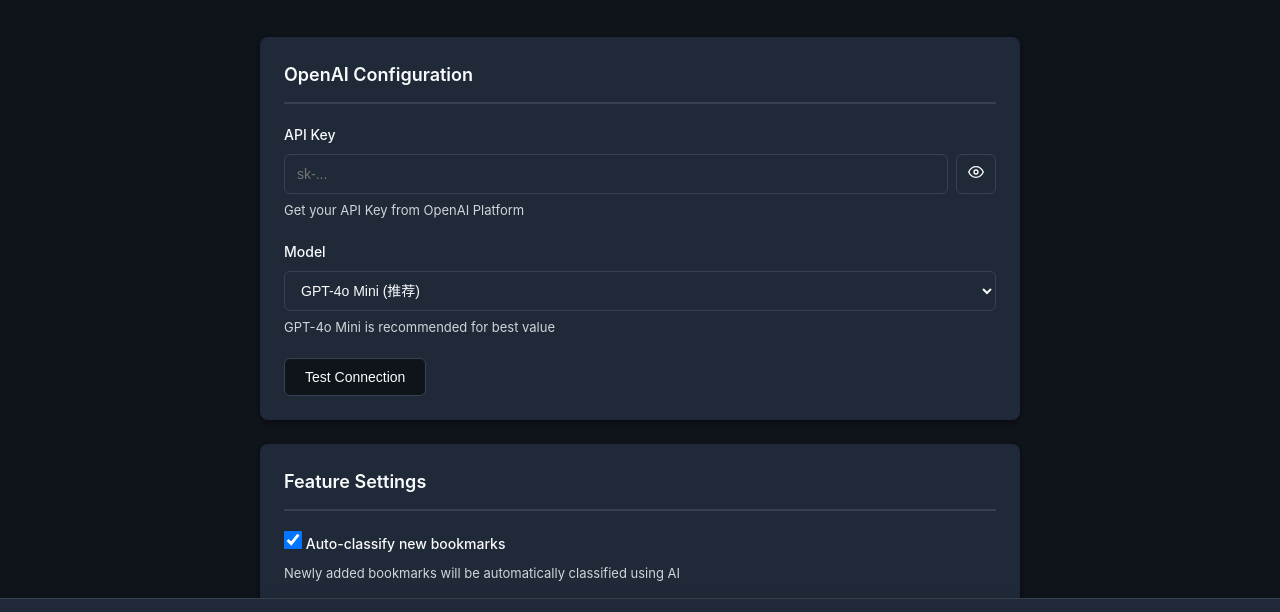
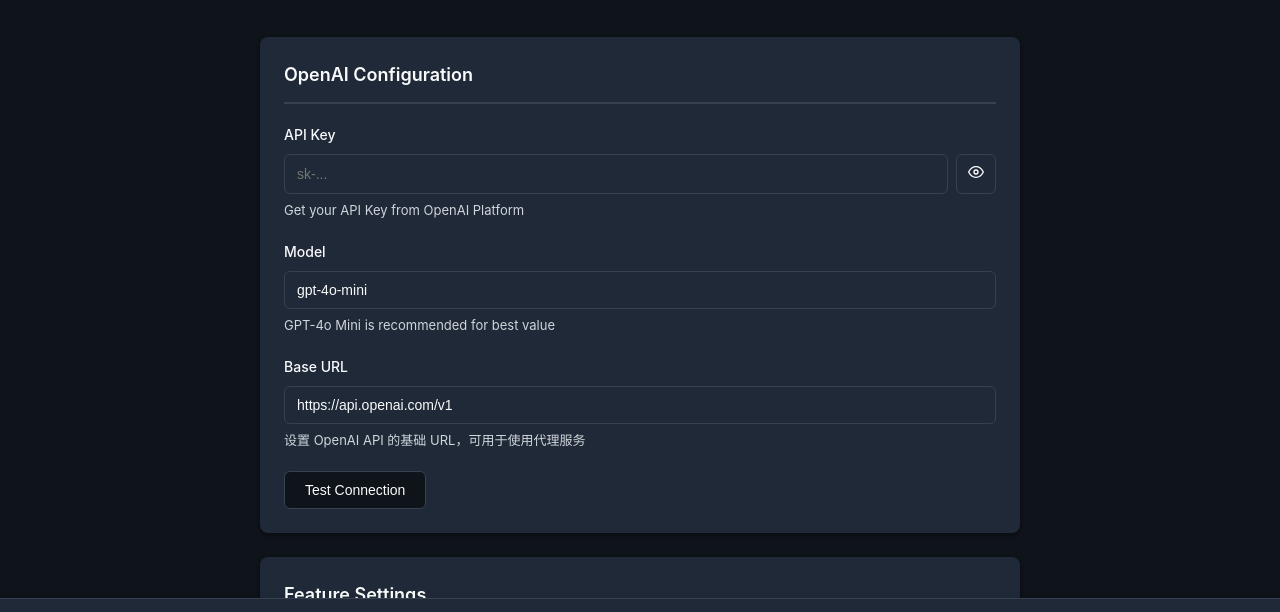
Before and after one commit to issakk/bookmark-ai, a browser extension: page options.html in a window 1280 px wide. Shown: the part 128-740 px from the top of the page. Drawn offline with Linux system fonts and the light colour scheme.

Commit message:
✨ feat(options): 支持自定义 OpenAI API 基础地址
- 将模型选择下拉框改为可输入文本框，支持自定义模型名称
- 新增 baseURL 配置项，允许设置 OpenAI API 的代理地址
- 更新选项页面表单结构，添加 Base URL 输入说明
- 修改连接测试逻辑，使用配置的 baseURL 初始化 OpenAI 服务
- 完善存储管理器，新增 get/setOpenAIBaseURL 方法

BREAKING CHANGE: 模型配置从下拉选择改为自由输入，默认值仍为 gpt-4o-mini，baseURL 默认值为 https://api.openai.com/v1

```diff
--- a/options.html
+++ b/options.html
@@ -39,14 +39,29 @@
 
         <div class="form-group">
           <label for="model" data-i18n="options.openai.model">模型</label>
-          <select id="model">
-            <option value="gpt-4o-mini">GPT-4o Mini (<span data-i18n="options.openai.modelRecommended">推荐</span>)</option>
-            <option value="gpt-4o">GPT-4o</option>
-            <option value="gpt-3.5-turbo">GPT-3.5 Turbo</option>
-            <option value="gpt-4-turbo">GPT-4 Turbo</option>
-          </select>
+          <input
+            type="text"
+            id="model"
+            data-i18n-placeholder="options.openai.modelPlaceholder"
+            placeholder="gpt-4o-mini"
+            autocomplete="off"
+          />
           <p class="help-text" data-i18n="options.openai.modelHelp">
             推荐使用 GPT-4o Mini，性价比最高
+          </p>
+        </div>
+
+        <div class="form-group">
+          <label for="baseURL" data-i18n="options.openai.baseURL">Base URL</label>
+          <input
+            type="text"
+            id="baseURL"
+            data-i18n-placeholder="options.openai.baseURLPlaceholder"
+            placeholder="https://api.openai.com/v1"
+            autocomplete="off"
+          />
+          <p class="help-text" data-i18n="options.openai.baseURLHelp">
+            设置 OpenAI API 的基础 URL，可用于使用代理服务
           </p>
         </div>
 
--- a/scripts/options.js
+++ b/scripts/options.js
@@ -27,6 +27,7 @@
   try {
     const apiKey = await window.StorageManager.getOpenAIKey();
     const model = await window.StorageManager.getOpenAIModel();
+    const baseURL = await window.StorageManager.getOpenAIBaseURL();
     const autoClassify = await window.StorageManager.getAutoClassify();
 
     // 从 chrome.storage.sync 读取语言
@@ -35,6 +36,7 @@
 
     document.getElementById('apiKey').value = apiKey;
     document.getElementById('model').value = model;
+    document.getElementById('baseURL').value = baseURL;
     document.getElementById('language').value = language;
     document.getElementById('autoClassify').checked = autoClassify;
   } catch (error) {
@@ -138,6 +140,7 @@
 async function testOpenAIConnection() {
   const apiKey = document.getElementById('apiKey').value.trim();
   const model = document.getElementById('model').value;
+  const baseURL = document.getElementById('baseURL').value.trim();
   const resultSpan = document.getElementById('testResult');
 
   if (!apiKey) {
@@ -152,6 +155,7 @@
   try {
     window.OpenAIService.setApiKey(apiKey);
     window.OpenAIService.setModel(model);
+    window.OpenAIService.setBaseURL(baseURL || 'https://api.openai.com/v1');
 
     const response = await window.OpenAIService.chatCompletion([
       { role: 'user', content: 'Hello' }
@@ -176,11 +180,13 @@
   try {
     const apiKey = document.getElementById('apiKey').value.trim();
     const model = document.getElementById('model').value;
+    const baseURL = document.getElementById('baseURL').value.trim();
     const language = document.getElementById('language').value;
     const autoClassify = document.getElementById('autoClassify').checked;
 
     await window.StorageManager.setOpenAIKey(apiKey);
     await window.StorageManager.setOpenAIModel(model);
+    await window.StorageManager.setOpenAIBaseURL(baseURL);
     await window.StorageManager.setAutoClassify(autoClassify);
 
     // 保存语言到 sync storage
--- a/utils/openai.js
+++ b/utils/openai.js
@@ -9,9 +9,10 @@
   // 初始化配置
   async initialize() {
     if (typeof chrome !== 'undefined' && chrome.storage) {
-      const data = await chrome.storage.local.get(['openaiKey', 'openaiModel']);
+      const data = await chrome.storage.local.get(['openaiKey', 'openaiModel', 'openaiBaseURL']);
       this.apiKey = data.openaiKey || '';
       this.model = data.openaiModel || 'gpt-4o-mini';
+      this.baseURL = data.openaiBaseURL || 'https://api.openai.com/v1';
     }
   }
 
@@ -23,6 +24,11 @@
   // 设置模型
   setModel(model) {
     this.model = model;
+  }
+
+  // 设置 Base URL
+  setBaseURL(baseURL) {
+    this.baseURL = baseURL;
   }
 
   // 检查配置是否有效
--- a/utils/storage.js
+++ b/utils/storage.js
@@ -80,6 +80,17 @@
   // 设置 OpenAI 模型
   async setOpenAIModel(model) {
     return await this.set({ openaiModel: model });
+  }
+
+  // 获取 OpenAI Base URL
+  async getOpenAIBaseURL() {
+    const baseURL = await this.get('openaiBaseURL');
+    return baseURL || 'https://api.openai.com/v1';
+  }
+
+  // 设置 OpenAI Base URL
+  async setOpenAIBaseURL(baseURL) {
+    return await this.set({ openaiBaseURL: baseURL });
   }
 
   // 获取书签数据
```
